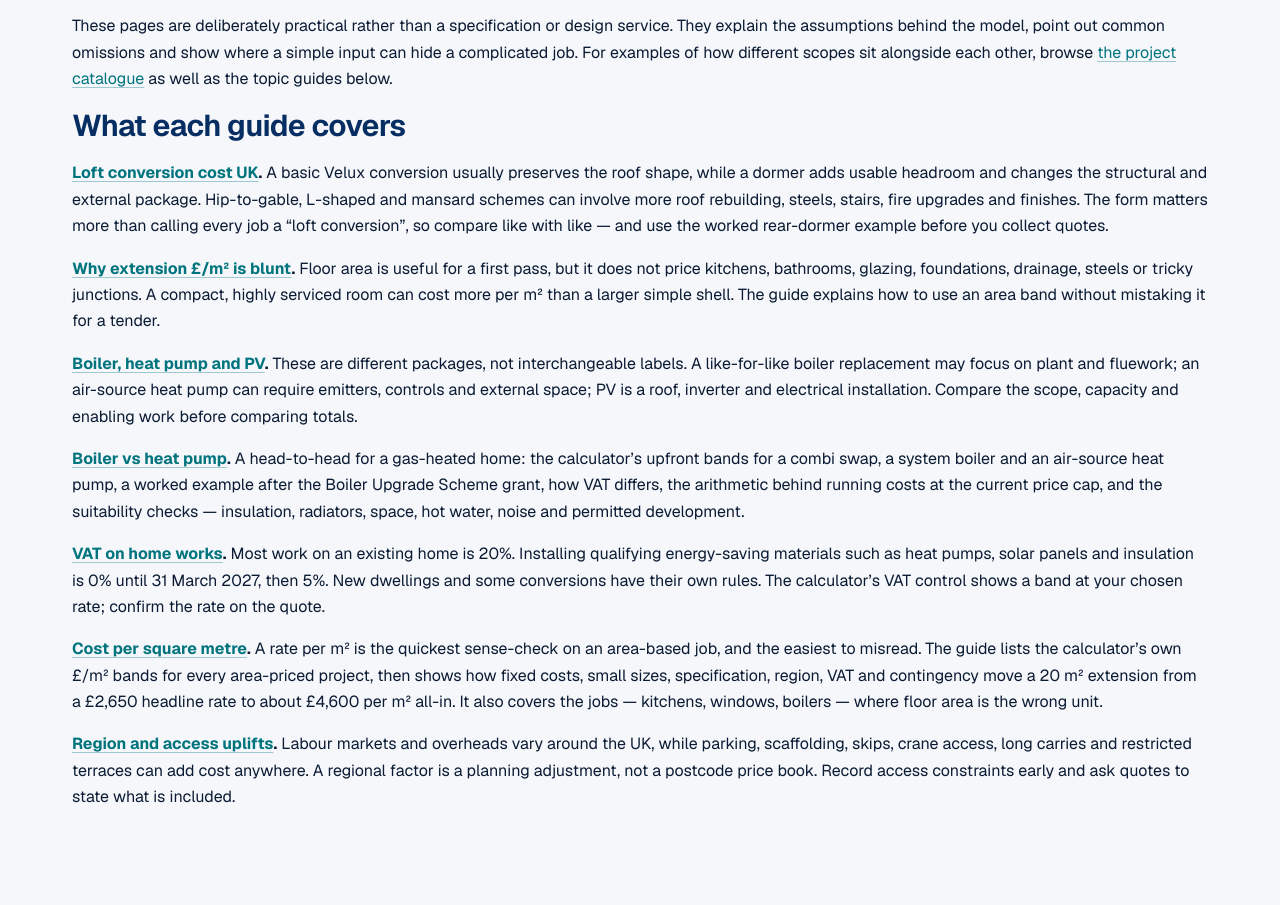
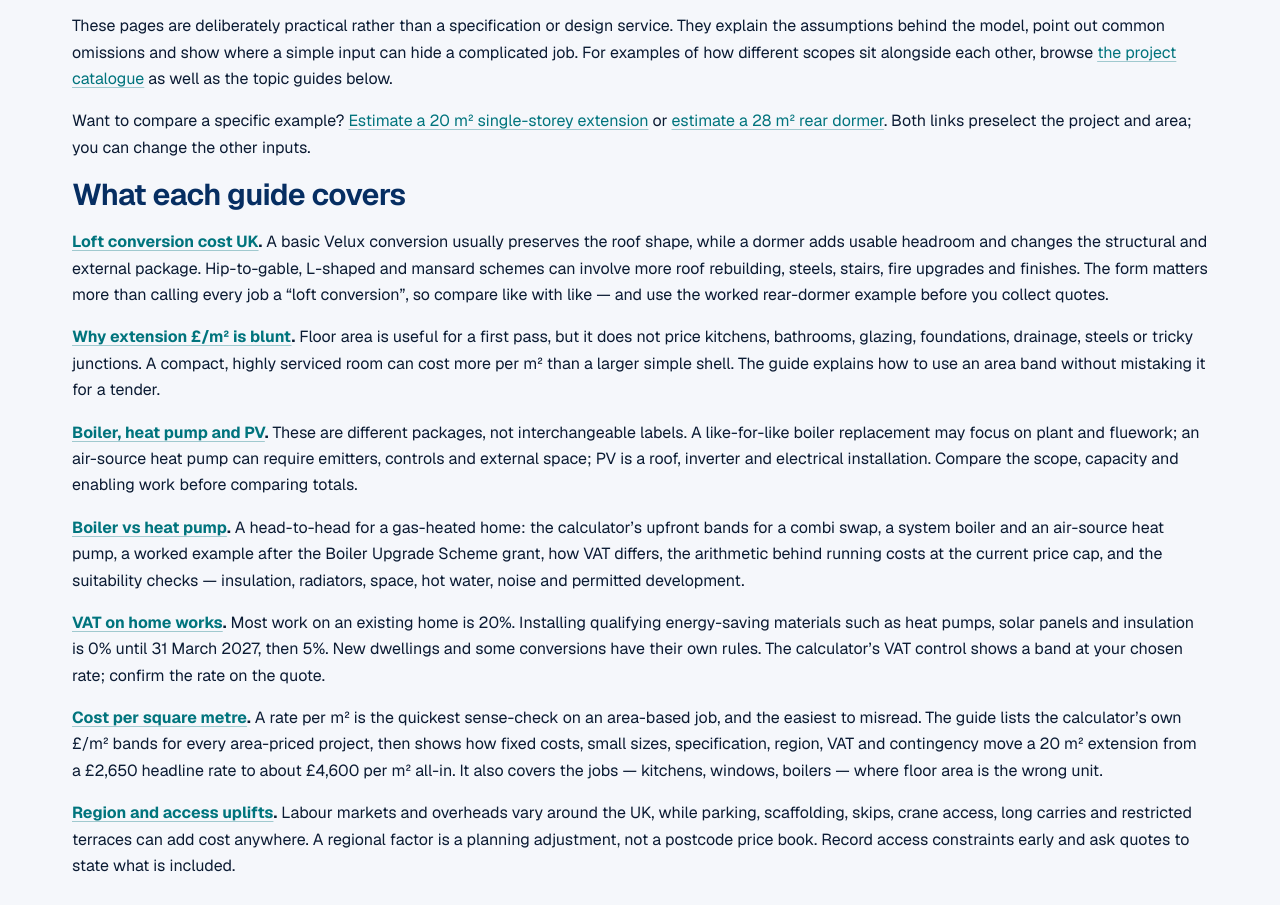
Before and after one commit to Roderz-89/project-cost-lab, a plain HTML site: page guides/index.html in a window 1280 px wide. Shown: the part 1003-1908 px from the top of the page. Drawn offline with Linux system fonts and the light colour scheme.

Commit message:
PCL-R1: improve guide-to-estimator journey in guides/index.html

```diff
--- a/guides/index.html
+++ b/guides/index.html
@@ -66,6 +66,8 @@
       <p>Start with the <a href="/#calculator">calculator</a> for a quick planning band, then use the relevant guide to understand what is driving it. A mid figure is a band, not a quote: the same headline project can move materially with structure, finishes, services and site constraints. Use the result to frame questions and compare written quotes based on the same scope, rather than treating it as a promise of what a contractor will charge.</p>
       <p>These pages are deliberately practical rather than a specification or design service. They explain the assumptions behind the model, point out common omissions and show where a simple input can hide a complicated job. For examples of how different scopes sit alongside each other, browse <a href="/projects">the project catalogue</a> as well as the topic guides below.</p>
 
+      <p>Want to compare a specific example? <a href="/?p=ext_single&amp;q=20#calculator">Estimate a 20 m² single-storey extension</a> or <a href="/?p=loft_dormer&amp;q=28#calculator">estimate a 28 m² rear dormer</a>. Both links preselect the project and area; you can change the other inputs.</p>
+
       <h2>What each guide covers</h2>
       <p><strong><a href="/guides/loft">Loft conversion cost UK</a>.</strong> A basic Velux conversion usually preserves the roof shape, while a dormer adds usable headroom and changes the structural and external package. Hip-to-gable, L-shaped and mansard schemes can involve more roof rebuilding, steels, stairs, fire upgrades and finishes. The form matters more than calling every job a “loft conversion”, so compare like with like — and use the worked rear-dormer example before you collect quotes.</p>
       <p><strong><a href="/guides/extension">Why extension £/m² is blunt</a>.</strong> Floor area is useful for a first pass, but it does not price kitchens, bathrooms, glazing, foundations, drainage, steels or tricky junctions. A compact, highly serviced room can cost more per m² than a larger simple shell. The guide explains how to use an area band without mistaking it for a tender.</p>
```
